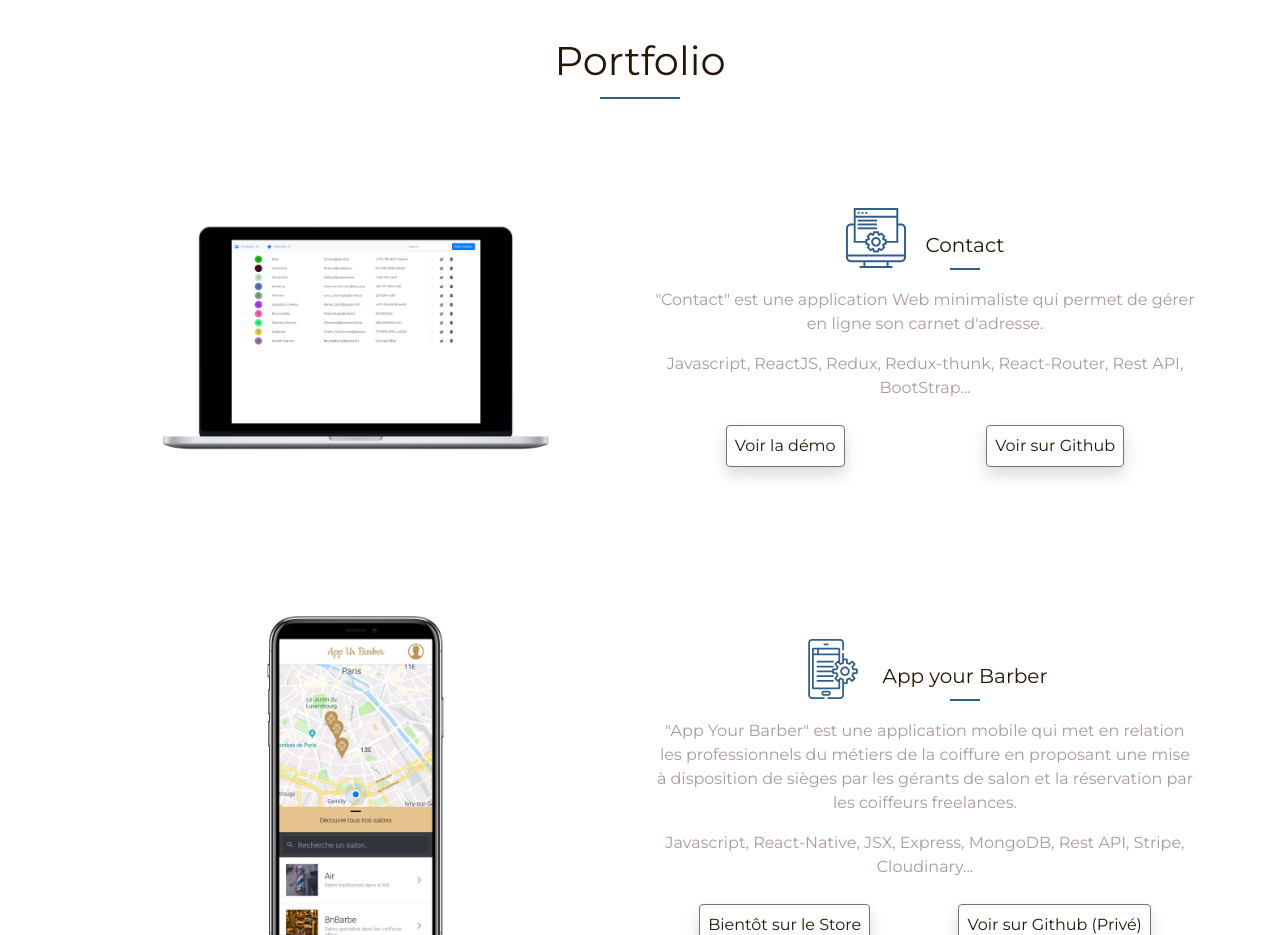
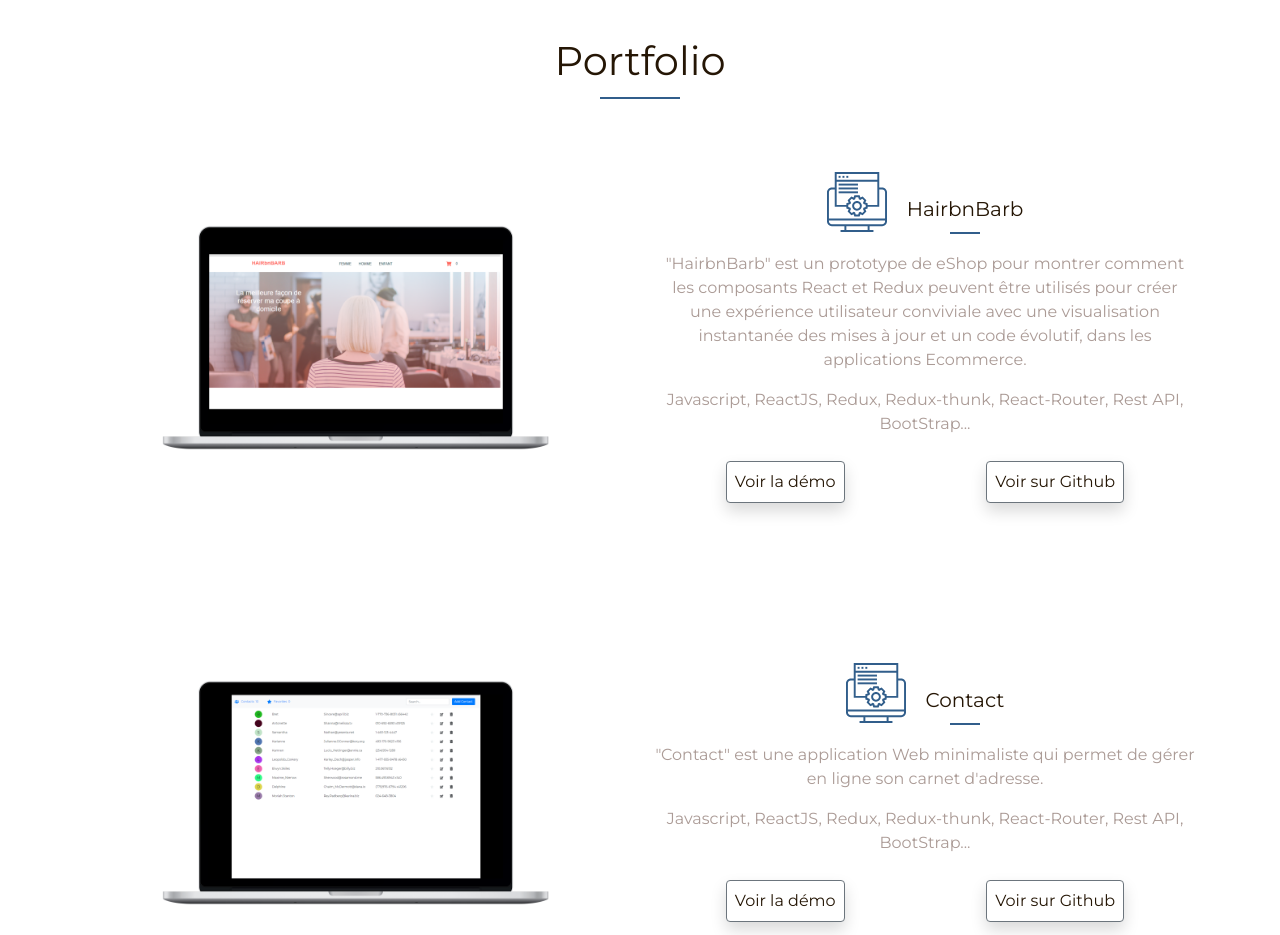
Before and after one commit to newblues/portfolio-app, a React (Create React App) app: page / in a window 1280 px wide. Shown: the part 1780-2715 px from the top of the page. Built offline with nearby package versions, Linux system fonts and the light colour scheme.

Commit message:
add harbnbarb project in portfolio

```diff
--- a/src/components/Portfolio.js
+++ b/src/components/Portfolio.js
@@ -16,6 +16,99 @@ class Porfolio extends Component {
           <Row>
             <Col xs="12" className="text-center">
               <h3 className="sectionTitle">Portfolio </h3>
+            </Col>
+          </Row>
+
+          {/* HAIRbnBARB App */}
+          <Row className="rowPorfolio">
+            <Col xs="12" md="6" className="d-flex justify-content-center align-items-center">
+              <ScrollAnimation className="md-mb" animateIn="fadeInLeft">
+                <div className="projectImg d-flex justify-content-center align-items-center">
+                  <img
+                    className="projectImg"
+                    style={style.img}
+                    src={require('../images/hairbnbarb.png')}
+                    alt="Logo"
+                  />
+                </div>
+              </ScrollAnimation>
+            </Col>
+            <Col
+              xs="12"
+              md="6"
+              className="d-flex flex-column justify-content-center align-items-center"
+            >
+              <div style={style.header}>
+                <ScrollAnimation animateIn="bounceIn">
+                  <img style={style.logo} src={require('../images/programming.svg')} alt="Logo" />
+                </ScrollAnimation>
+                <h4 className="sectionSubtitle">HairbnBarb</h4>
+              </div>
+              {language === 'fr' ? (
+                <div className="project">
+                  <p className="text-center">
+                    "HairbnBarb" est un prototype de eShop pour montrer comment les composants React
+                    et Redux peuvent être utilisés pour créer une expérience utilisateur conviviale
+                    avec une visualisation instantanée des mises à jour et un code évolutif, dans
+                    les applications Ecommerce.
+                  </p>
+                  <p className="text-center">
+                    Javascript, ReactJS, Redux, Redux-thunk, React-Router, Rest API, BootStrap...
+                  </p>
+                  <div style={style.projectbuttons}>
+                    <Button
+                      href="https://dry-island-10037.herokuapp.com/"
+                      target="_blank"
+                      outline
+                      color="secondary"
+                      className="shadow p-2 rounded button"
+                    >
+                      Voir la démo
+                    </Button>{' '}
+                    <Button
+                      href="https://github.com/newblues/wecasa-app"
+                      target="_blank"
+                      outline
+                      color="secondary"
+                      className="shadow p-2 rounded button"
+                    >
+                      Voir sur Github
+                    </Button>{' '}
+                  </div>
+                </div>
+              ) : (
+                <div className="project">
+                  <p className="text-center">
+                    "HairbnBarb" is a simple shopping cart prototype to shows how React components
+                    and Redux can be used to build a friendly user experience with instant visual
+                    updates and scaleable code in ecommerce applications.
+                  </p>
+                  <p className="text-center">
+                    {' '}
+                    Javascript, ReactJS, Redux, Redux-thunk, React-Router, Rest API, BootStrap...
+                  </p>
+                  <div style={style.projectbuttons}>
+                    <Button
+                      href="https://dry-island-10037.herokuapp.com/"
+                      target="_blank"
+                      outline
+                      color="secondary"
+                      className="shadow p-2 rounded button"
+                    >
+                      View Live Demo
+                    </Button>{' '}
+                    <Button
+                      href="https://github.com/newblues/wecasa-app"
+                      target="_blank"
+                      outline
+                      color="secondary"
+                      className="shadow p-2 rounded button"
+                    >
+                      View on Github
+                    </Button>{' '}
+                  </div>
+                </div>
+              )}
             </Col>
           </Row>
 
```
Also changed, not shown: src/images/hairbnbarb.png (added).
